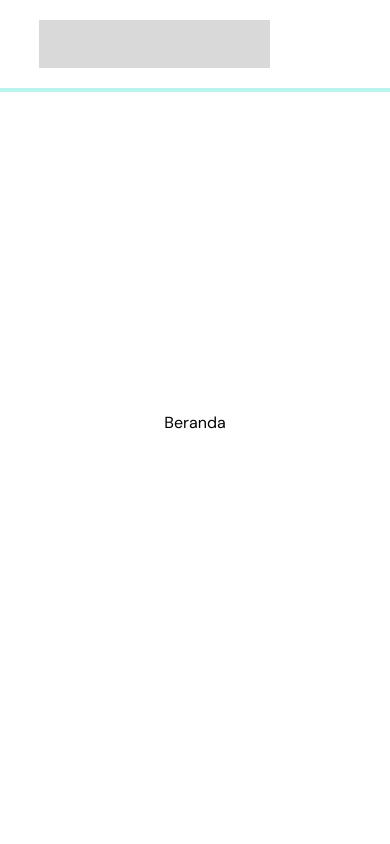
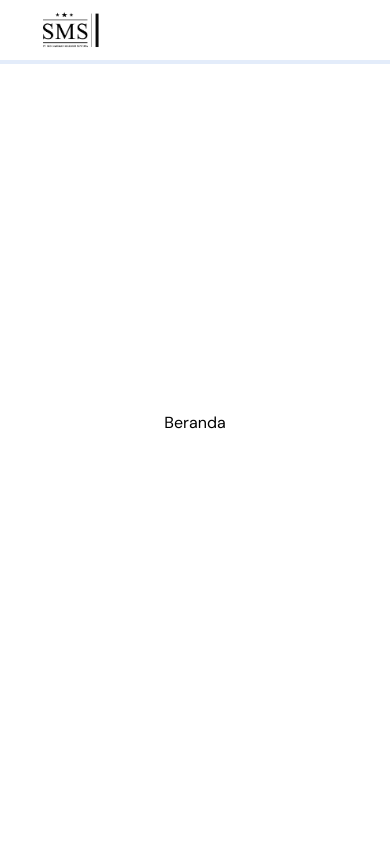
Before and after one commit to KelvinAnderson10/sungadiman-landing-page, a React (Vite) app: page / in a window 390 px wide. Shown: the top 844 px of the page. Built offline with nearby package versions, Linux system fonts and the light colour scheme.

Commit message:
add logo on website

```diff
--- a/src/App.css
+++ b/src/App.css
@@ -84,19 +84,18 @@ nav {
 .progress-container {
   width: 100%;
   height: 4px;
-  background: #b8f5ee;
+  background: rgba(108, 152, 227, 0.19);
 }
 
 .progress-bar {
   height: 4px;
-  background: #00ccb6;
+  background: #2F5F98;
   width: 0%;
 }
 
 .nav-logo-container {
-  width: 231px;
-  height: 48px;
-  background: #D9D9D9;
+  width: 89px;
+  height: 60px;
 }
 
 .navbar-links-container a {
@@ -398,6 +397,15 @@ nav {
     display: none;
   }
 
+  .nav-container {
+    min-height: 60px;
+  }
+
+  .nav-logo-container {
+    width: 60px;
+    height: 40px;
+  }
+
   .sekilas-container {
     flex-direction: column-reverse;
     gap: 30px;
--- a/src/Components/Navbar.jsx
+++ b/src/Components/Navbar.jsx
@@ -19,7 +19,9 @@ const Navbar = () => {
     return (
         <nav>
             <div className="nav-container">
-                <div className="nav-logo-container"></div>
+                <div className="nav-logo-container">
+                    <img alt="logo.png" src="/logo.png"></img>
+                </div>
                 <div className="navbar-links-container">
                     <a href="#beranda">Beranda</a>
                     <a href="#sejarah">Sejarah</a>
```
Also changed, not shown: public/logo.png (added).
